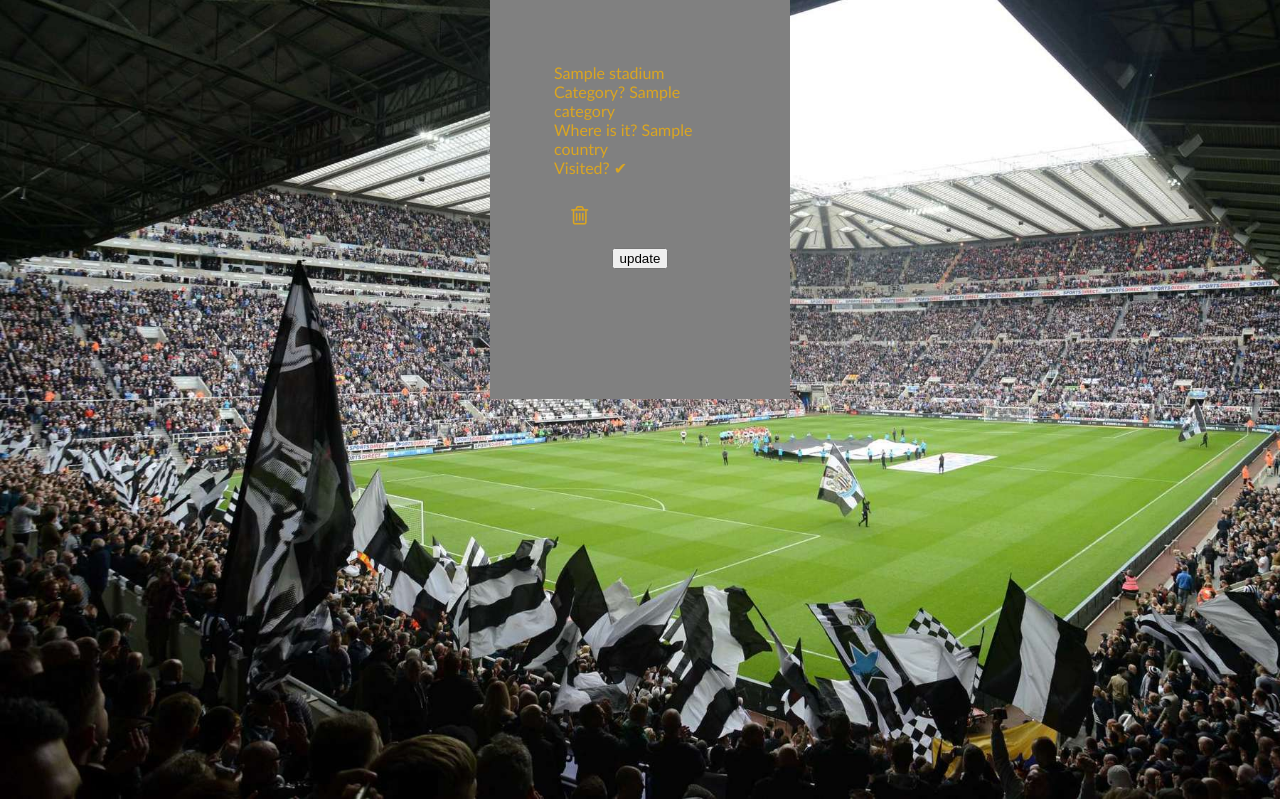
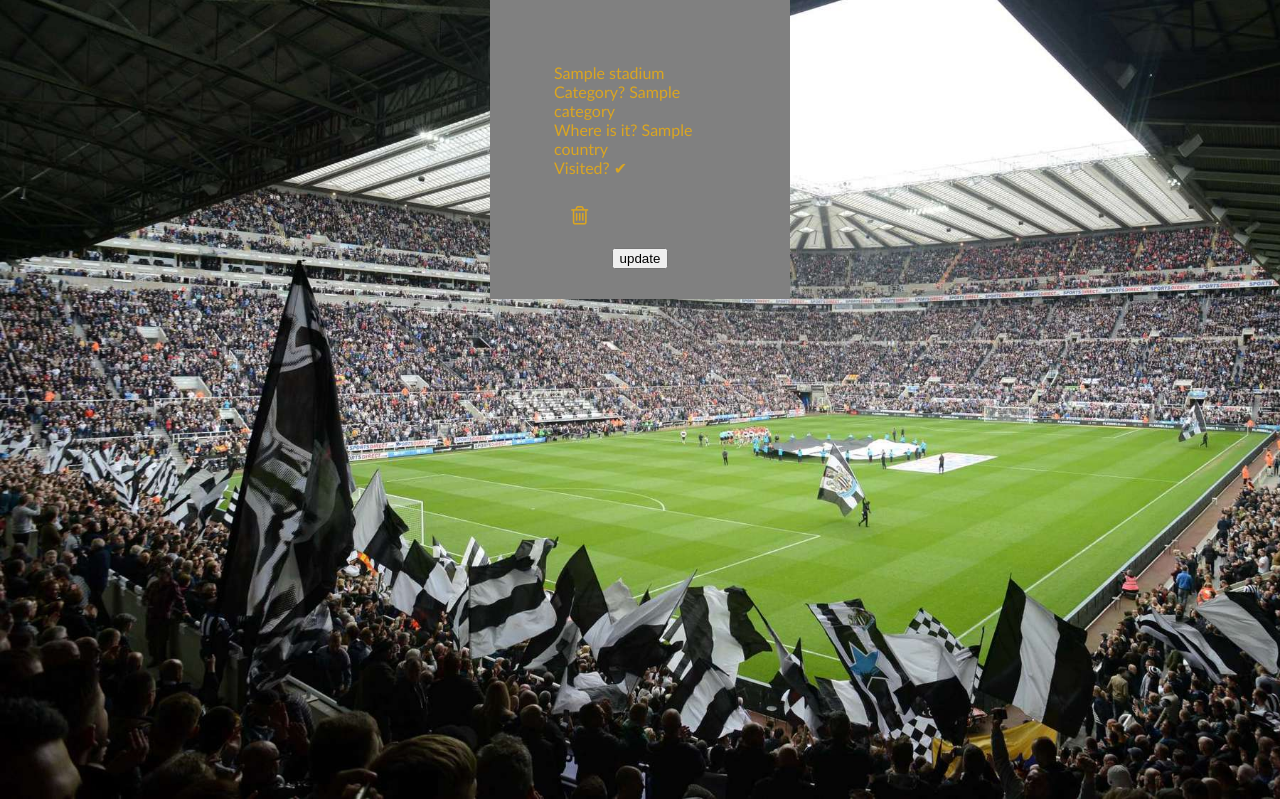
Before and after one commit to garyb6/Project1, a Flask app: page /stadiums in a window 1280 px wide. Shown: the part 128-927 px from the top of the page. Run offline with Flask 2, Linux system fonts and the light colour scheme; a database or web service that is not in the repository returns one stand-in record (values such as "Sample title"); some libraries are stand-ins or nearby versions.

Commit message:
double checked adding stadium conforms to css on all stadiums page

```diff
--- a/static/css/tables.css
+++ b/static/css/tables.css
@@ -13,7 +13,7 @@
     padding: 5%;
     align-self: center;
     width: 300px;
-    height: 400px;
+    height: 300px;
     box-sizing: border-box;
 
 }
```
